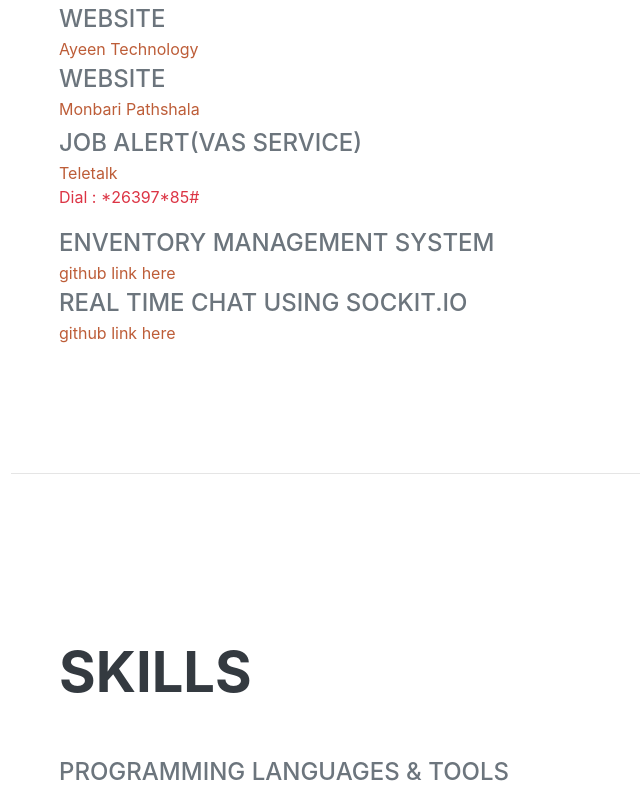
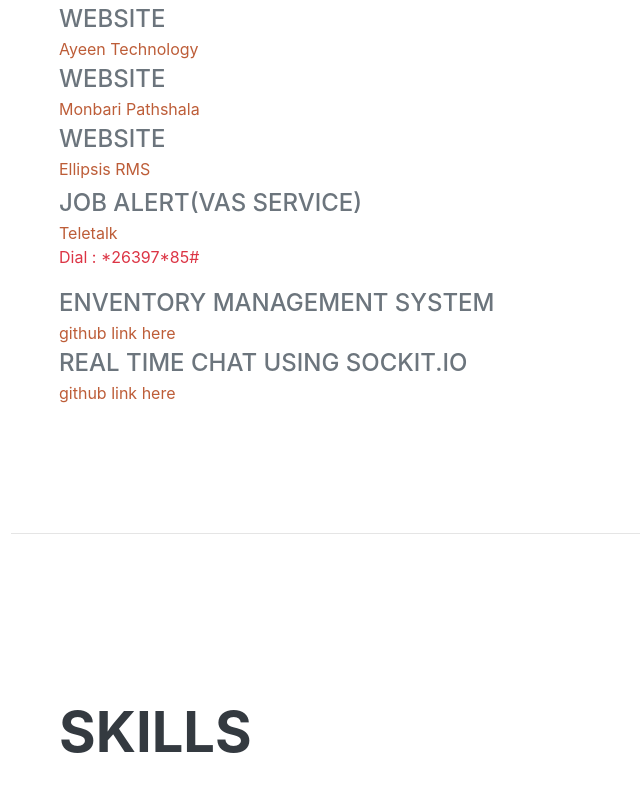
Before and after one commit to amrony/amrony.github.io, a plain HTML site: page index.html in a window 1280 px wide. Shown: the part 2860-3655 px from the top of the page, without its empty margins (261-901 px from the left). Drawn offline with nearby package versions, Linux system fonts and the light colour scheme; a web font is replaced by a local one.

Commit message:
add new project

```diff
--- a/index.html
+++ b/index.html
@@ -141,6 +141,8 @@
                             <a href="http://www.ayaantechnology.net/">Ayeen Technology</a>
                             <div class="subheading">Website</div>
                             <a href="http://pathsala.monbari.com/">Monbari Pathshala</a>
+                            <div class="subheading">Website</div>
+                            <a href="http://thomas.iatlbd.com/">Ellipsis RMS</a>
                             <div class="subheading mt-1">Job Alert(VAS Service)</div>
                            <!-- <span><a href="tel:*213*5333%23">Robi & Airtel <p class="text-danger">Dial : *213*533#</p></a></span> -->
                             <span><a href="tel:*213*5333%23">Teletalk <p class="text-danger">Dial : *26397*85#</p></a></span>
```
